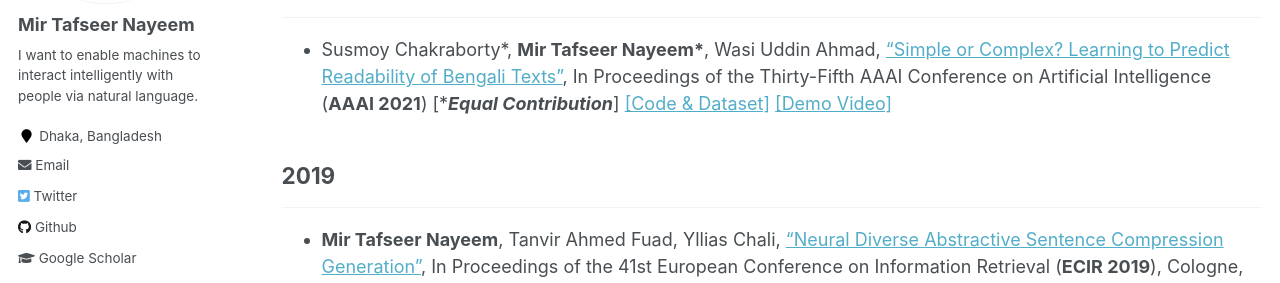
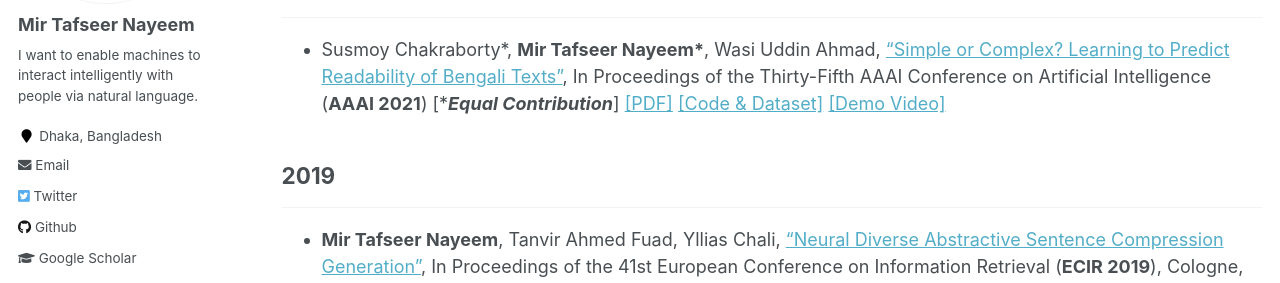
Before and after one commit to sujan-sarker/sujan-sarker.github.io, a Jekyll site: the page built from _pages/publications.md, in a window 1280 px wide and 900 px high. Shown: the part 283-566 px from the top of the window. Built offline with Jekyll 4.4.1, drawn with Linux system fonts in a browser that asks for light colours.

Commit message:
Update publications.md

```diff
--- a/_pages/publications.md
+++ b/_pages/publications.md
@@ -11,7 +11,7 @@ author_profile: true
 
 ## 2021
 -----------
-* Susmoy Chakraborty\*, **Mir Tafseer Nayeem\***, Wasi Uddin Ahmad, ["Simple or Complex? Learning to Predict Readability of Bengali Texts"](https://aaai.org/Conferences/AAAI-21/), In Proceedings of the Thirty-Fifth AAAI Conference on Artificial Intelligence (**AAAI 2021**) [\****Equal Contribution***] [[Code & Dataset]](https://github.com/tafseer-nayeem/BengaliReadability) [[Demo Video]](https://youtu.be/U05Pf9Y4tCQ)
+* Susmoy Chakraborty\*, **Mir Tafseer Nayeem\***, Wasi Uddin Ahmad, ["Simple or Complex? Learning to Predict Readability of Bengali Texts"](https://arxiv.org/abs/2012.07701), In Proceedings of the Thirty-Fifth AAAI Conference on Artificial Intelligence (**AAAI 2021**) [\****Equal Contribution***] [[PDF]](https://arxiv.org/pdf/2012.07701.pdf) [[Code & Dataset]](https://github.com/tafseer-nayeem/BengaliReadability) [[Demo Video]](https://youtu.be/U05Pf9Y4tCQ)
 
 
 
```
